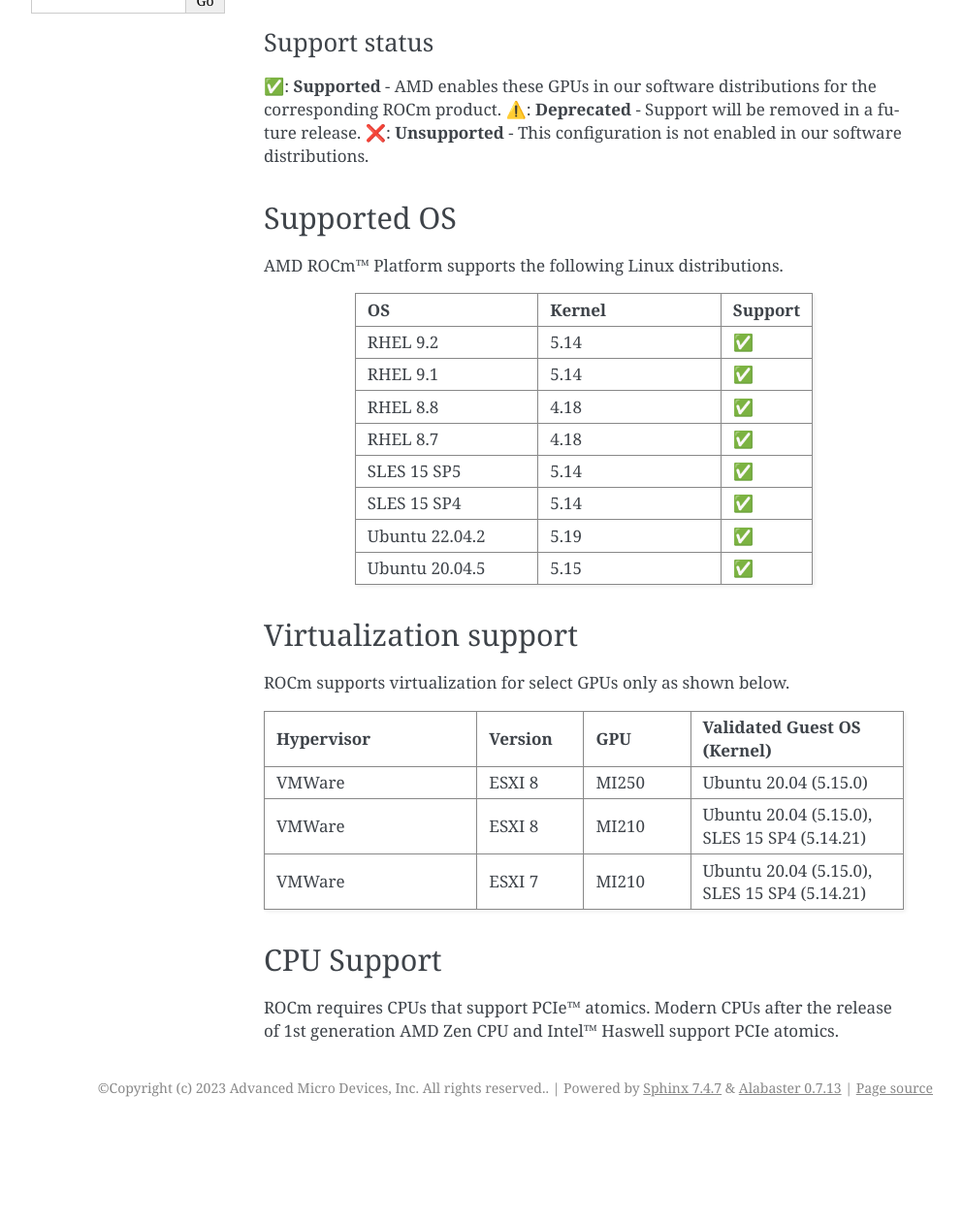
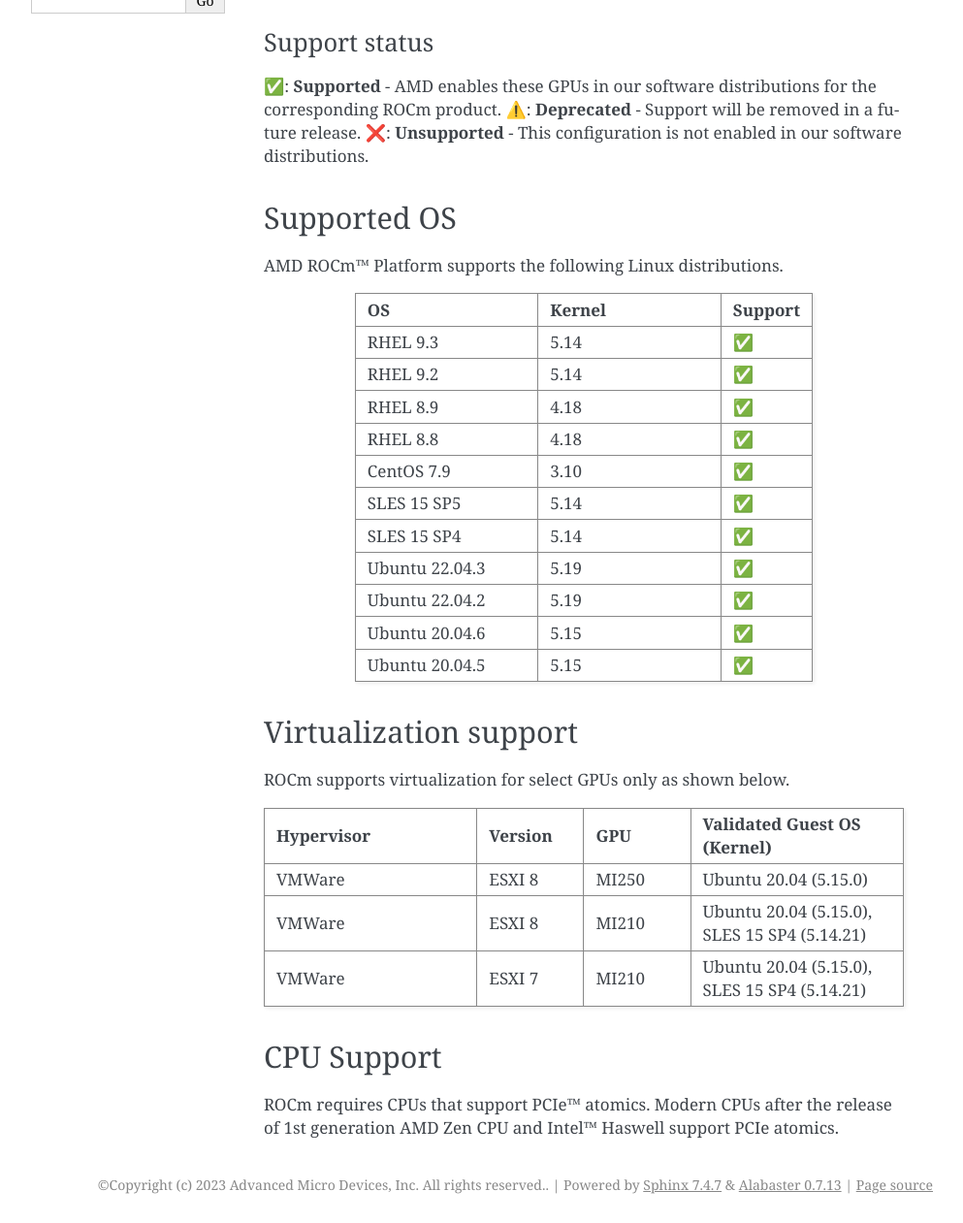
Before and after one commit to ROCm/rocm-install-on-linux, a Sphinx documentation site: the page built from docs/reference/system-requirements.rst, in a window 1280 px wide, cut to the strip 367-1628 px from the top of the page. Shown: the whole strip at 97% size, without its empty margins (148-1141 px from the left). Built offline with Sphinx 7.4.7, drawn with Linux system fonts in a browser that asks for light colours; before the commit the page ends 1528 px from its top, so only the background shows below that.

Commit message:
doc: update requirements for rocm 6.0.0

```diff
--- a/docs/reference/system-requirements.rst
+++ b/docs/reference/system-requirements.rst
@@ -116,18 +125,22 @@
       - Kernel
       - Support
 
+    * - RHEL 9.3
+      - 5.14
+      - ✅
     * - RHEL 9.2
       - 5.14
       - ✅
-    * - RHEL 9.1
-      - 5.14
+
+    * - RHEL 8.9
+      - 4.18
       - ✅
-
     * - RHEL 8.8
       - 4.18
       - ✅
-    * - RHEL 8.7
-      - 4.18
+
+    * - CentOS 7.9
+      - 3.10
       - ✅
 
     * - SLES 15 SP5
@@ -137,8 +150,15 @@
       - 5.14
       - ✅
 
+    * - Ubuntu 22.04.3
+      - 5.19
+      - ✅
     * - Ubuntu 22.04.2
       - 5.19
+      - ✅
+
+    * - Ubuntu 20.04.6
+      - 5.15
       - ✅
     * - Ubuntu 20.04.5
       - 5.15
```
Also changed, not shown: other parts of docs/reference/system-requirements.rst (+9 -0 lines), docs/reference/3rd-party-support-matrix.rst (+8 -0 lines).
